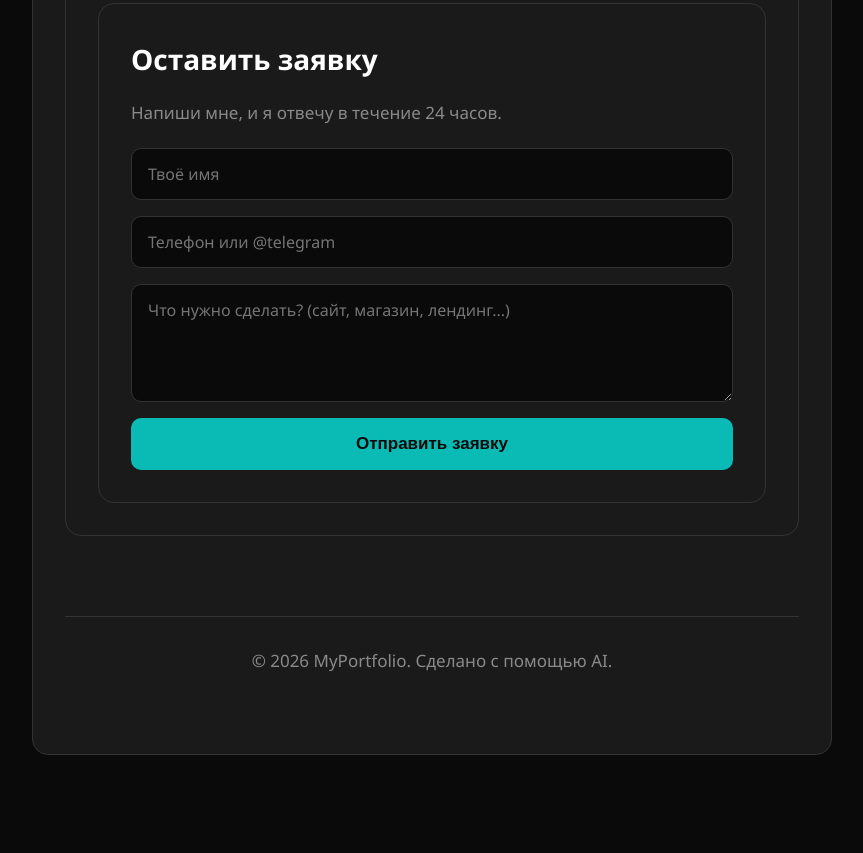
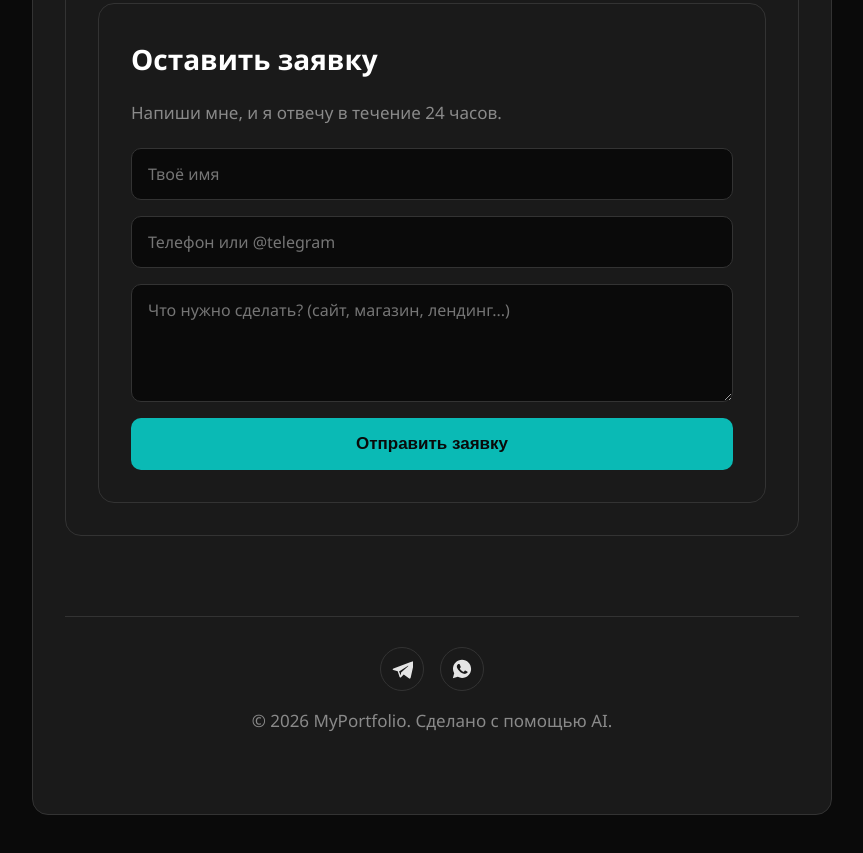
Before and after one commit to 0bsses1on/iovemeforever-portfolio, a plain HTML site: page index.html in a window 1280 px wide. Shown: the part 2752-3605 px from the top of the page, without its empty margins (208-1071 px from the left). Before the commit the page ends 3567 px from the top, so only its background shows below. Drawn offline with Linux system fonts and the light colour scheme.

Commit message:
добавление кнопок тг и вц

```diff
--- a/index.html
+++ b/index.html
@@ -127,6 +127,18 @@
 
     <!-- Футер -->
     <footer class="site-footer">
+        <div class="footer-social">
+            <a href="https://t.me/Iovemeforever" class="social-link" target="_blank" rel="noopener noreferrer" aria-label="Telegram">
+                <svg viewBox="0 0 24 24" aria-hidden="true">
+                    <path d="M21.5 4.3 2.7 11.5c-1.3.5-1.3 1.2-.2 1.5l4.8 1.5 1.9 5.8c.2.7.1 1 .9 1 .6 0 .8-.3 1.1-.6l2.7-2.6 5.6 4.1c1 .6 1.8.3 2-.9l3.6-16.1c.3-1.4-.5-2-1.6-1.5zM8.8 14.6l9.4-5.9c.5-.3.9-.1.5.2l-7.7 7-.3 3.2-1.9-4.5z"/>
+                </svg>
+            </a>
+            <a href="https://wa.me/79522104417" class="social-link" target="_blank" rel="noopener noreferrer" aria-label="WhatsApp">
+                <svg viewBox="0 0 24 24" aria-hidden="true">
+                    <path d="M12.04 2C6.58 2 2.15 6.4 2.15 11.83c0 1.74.46 3.44 1.34 4.94L2 22l5.39-1.41a10 10 0 0 0 4.65 1.18h.01c5.46 0 9.89-4.4 9.89-9.83C21.94 6.4 17.5 2 12.04 2zm5.76 13.9c-.24.68-1.4 1.3-1.94 1.38-.5.08-1.12.11-1.81-.11-.42-.14-.95-.31-1.64-.6-2.88-1.24-4.76-4.14-4.9-4.33-.14-.19-1.15-1.53-1.15-2.92 0-1.39.73-2.07 1-2.35.24-.26.64-.38.85-.38h.61c.2 0 .46-.07.72.55.27.64.91 2.22.99 2.38.08.16.13.35.03.56-.1.21-.15.34-.3.52-.15.18-.31.4-.45.54-.15.14-.3.3-.13.58.16.28.73 1.2 1.57 1.95 1.08.96 1.99 1.26 2.27 1.4.28.14.44.12.6-.07.16-.19.7-.81.88-1.09.19-.28.37-.23.62-.14.26.09 1.63.77 1.91.91.28.14.46.21.53.33.07.12.07.68-.17 1.36z"/>
+                </svg>
+            </a>
+        </div>
         <p>© 2026 MyPortfolio. Сделано с помощью AI.</p>
     </footer>
     </div>
--- a/style.css
+++ b/style.css
@@ -319,6 +319,38 @@ li::before {
     text-align: center;
     color: var(--muted);
     font-size: 14px;
+}
+
+.footer-social {
+    display: flex;
+    justify-content: center;
+    gap: 16px;
+    margin-bottom: 16px;
+}
+
+.social-link {
+    display: flex;
+    align-items: center;
+    justify-content: center;
+    width: 44px;
+    height: 44px;
+    border-radius: 50%;
+    border: 1px solid #333333;
+    background-color: var(--card);
+    color: var(--text);
+    transition: border-color 0.2s ease, color 0.2s ease, transform 0.2s ease;
+}
+
+.social-link svg {
+    width: 22px;
+    height: 22px;
+    fill: currentColor;
+}
+
+.social-link:hover {
+    border-color: var(--accent);
+    color: var(--accent);
+    transform: translateY(-3px);
 }/* ============================================
    СЕКЦИЯ УСЛУГ (Сетка карточек)
    ============================================ */
```
